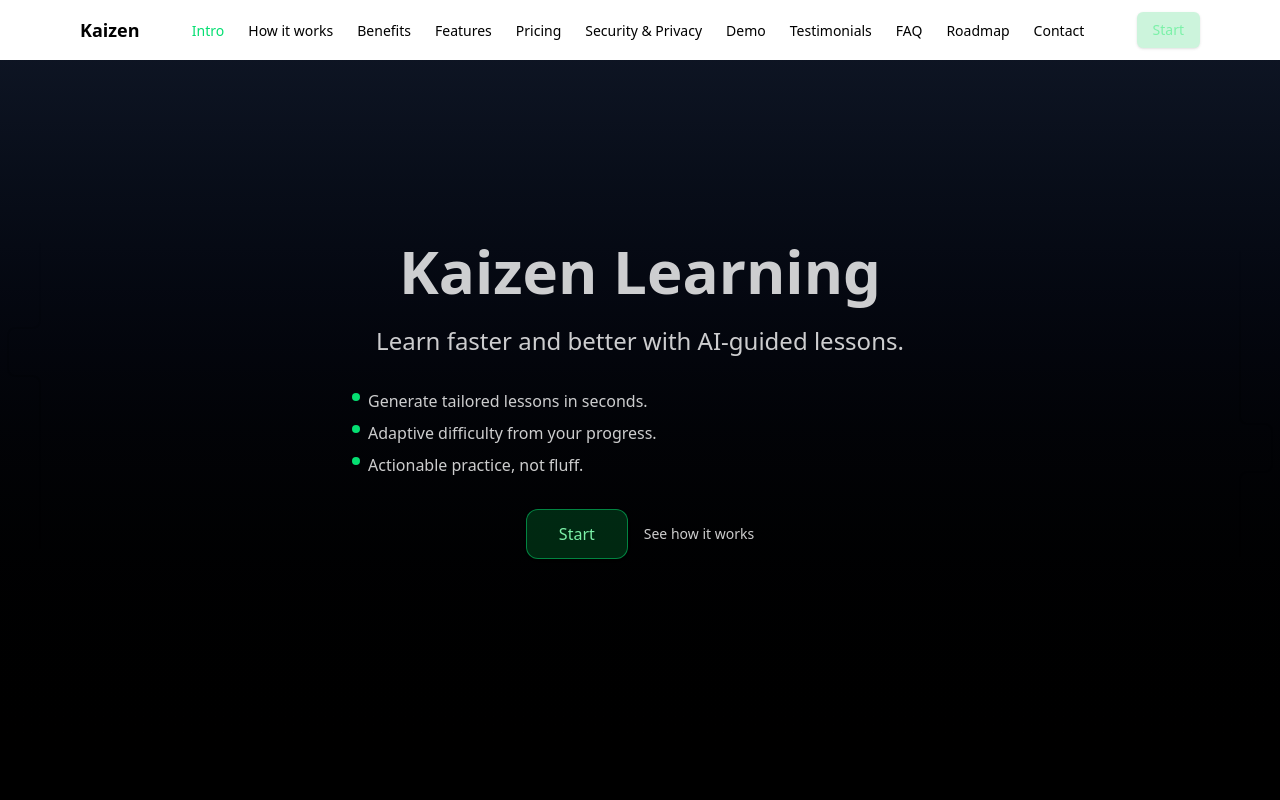
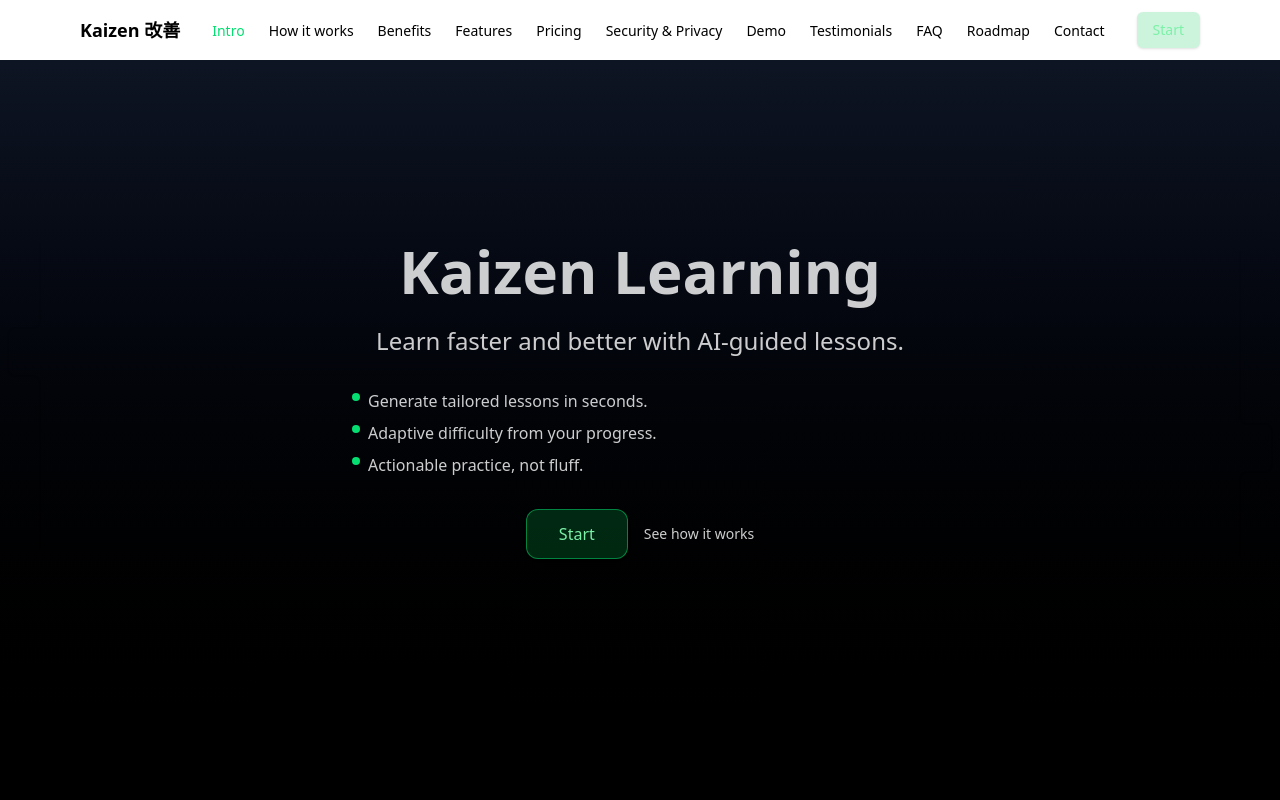
Before and after one commit to NolanEssertaize/portfolio-front, a Next.js app: page /kaizen/introduction in a window 1280 px wide. Shown: the top 800 px of the page. Built offline with nearby package versions, Linux system fonts and the light colour scheme.

Commit message:
Adjust title

```diff
--- a/src/ui/components/kaizen/Header.tsx
+++ b/src/ui/components/kaizen/Header.tsx
@@ -43,7 +43,7 @@ export default function Header({ items, onStart }: HeaderProps) {
   return (
     <header className="fixed top-0 z-50 w-full bg-white backdrop-blur-xl">
       <nav className="mx-auto flex max-w-6xl items-center justify-between px-4 py-3">
-        <span className="text-lg font-semibold text-black">Kaizen</span>
+        <a href="#" className="text-lg font-semibold text-black">Kaizen 改善</a>
         <button
           className="sm:hidden"
           onClick={() => setOpen((v) => !v)}
```
